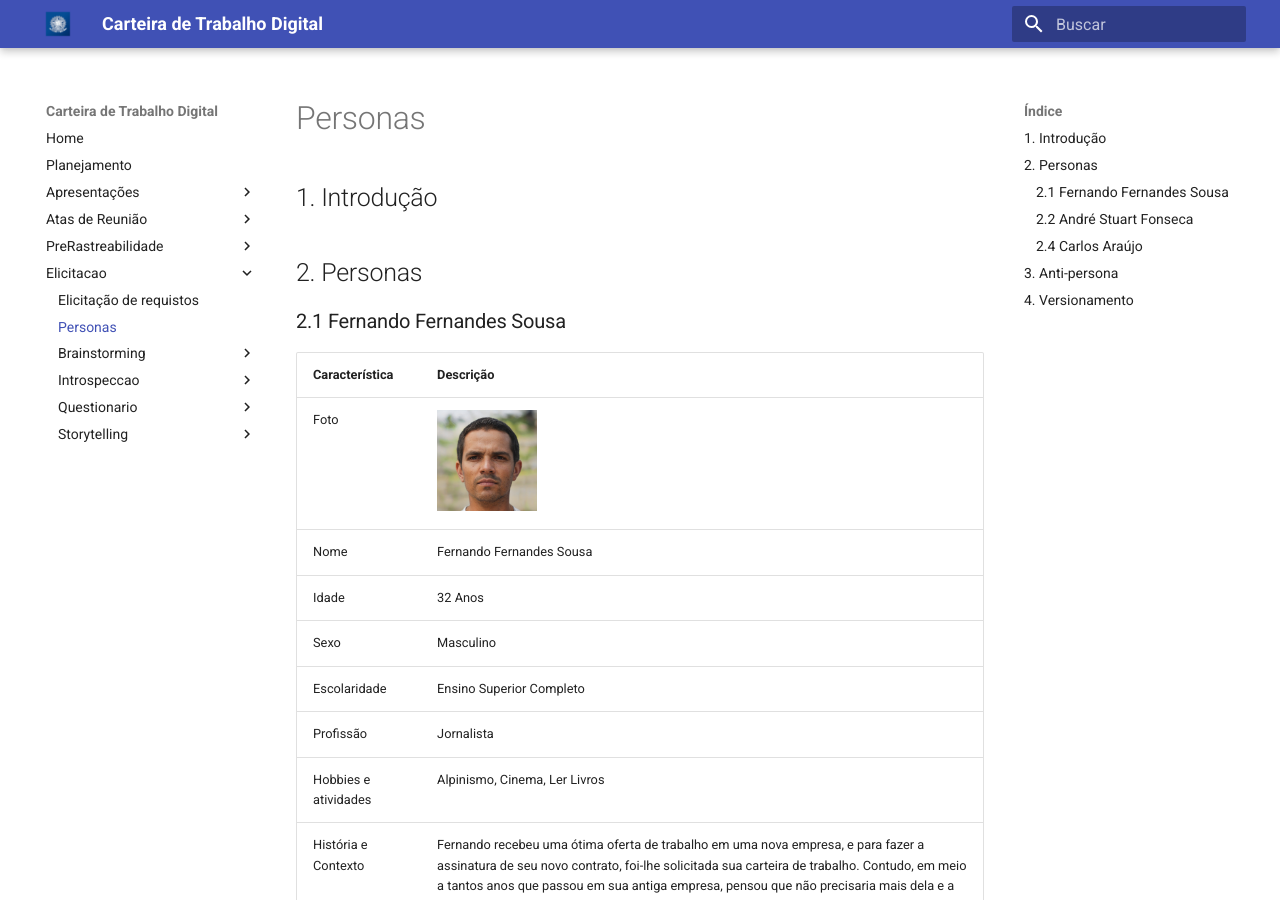
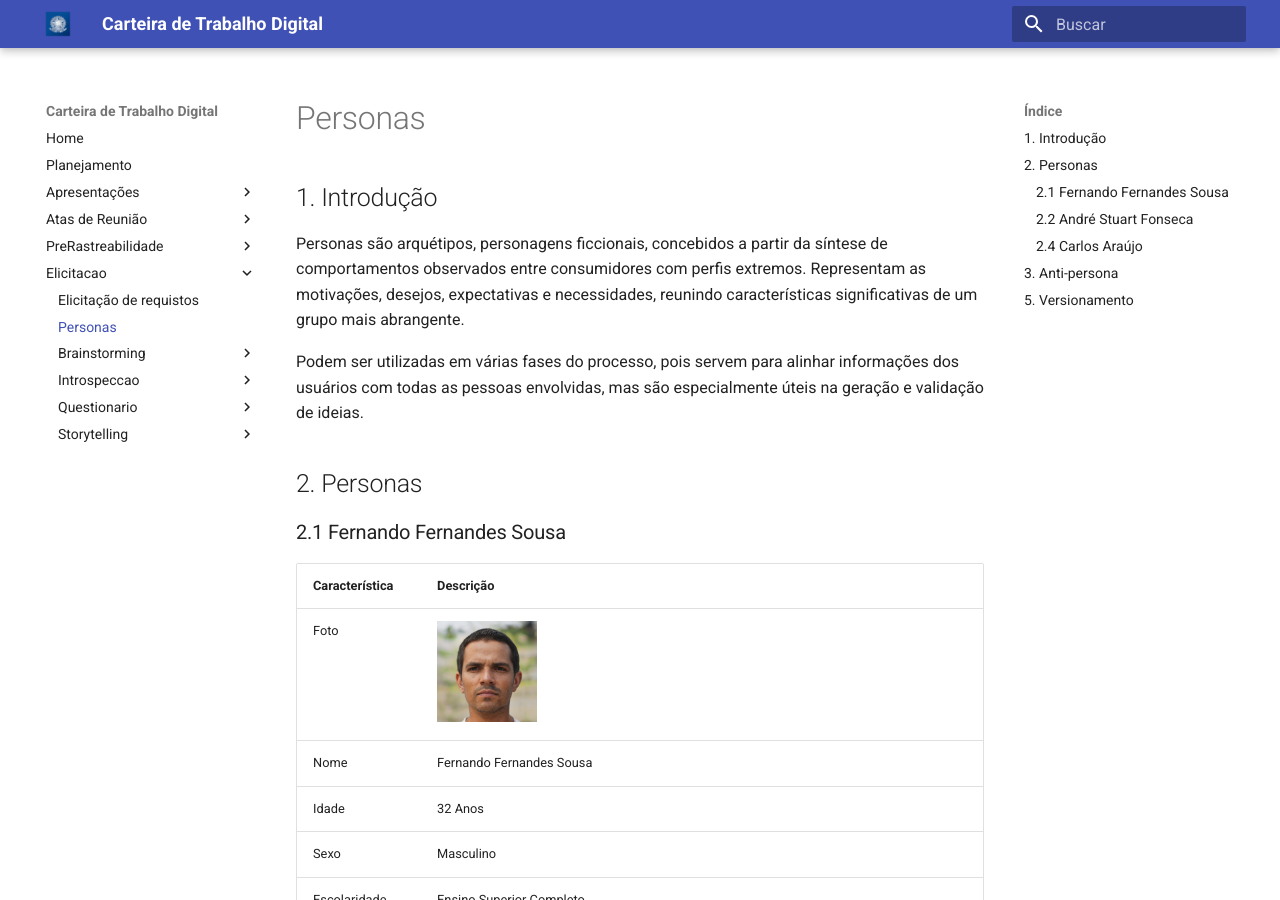
Before and after one commit to Requisitos-de-Software/2021.1-CarteiradeTrabalhoDigital, an MkDocs documentation site: the page built from docs/elicitacao/personas.md, in a window 1280 px wide and 900 px high. Built offline with MkDocs 1.6.1 and Material for MkDocs 9.7.7, drawn with Linux system fonts in a browser that asks for light colours; some of the changed text lies outside the part shown.

Commit message:
introdução personas

```diff
--- a/docs/elicitacao/personas.md
+++ b/docs/elicitacao/personas.md
@@ -2,7 +2,9 @@
 
 ## 1. Introdução
 
+Personas são arquétipos, personagens ficcionais, concebidos a partir da síntese de comportamentos observados entre consumidores com perfis extremos. Representam as motivações, desejos, expectativas e necessidades, reunindo características significativas de um grupo mais abrangente.
 
+Podem ser utilizadas em várias fases do processo, pois servem para alinhar informações dos usuários com todas as pessoas envolvidas, mas são especialmente úteis na geração e validação de ideias.
 
 ## 2. Personas
 
@@ -74,7 +76,8 @@
 | Profissão | Estudante |
 | Hobbies e atividades | Brincar de boneca, passear com seu cachorro, assistir desenhos animados |
 
-## 4. Versionamento
+
+## 5. Versionamento
 
 | Versão | Descrição| Data| Autor(es)| Revisor(es)|
 |--------|----------|-----|----------|------------|
```
